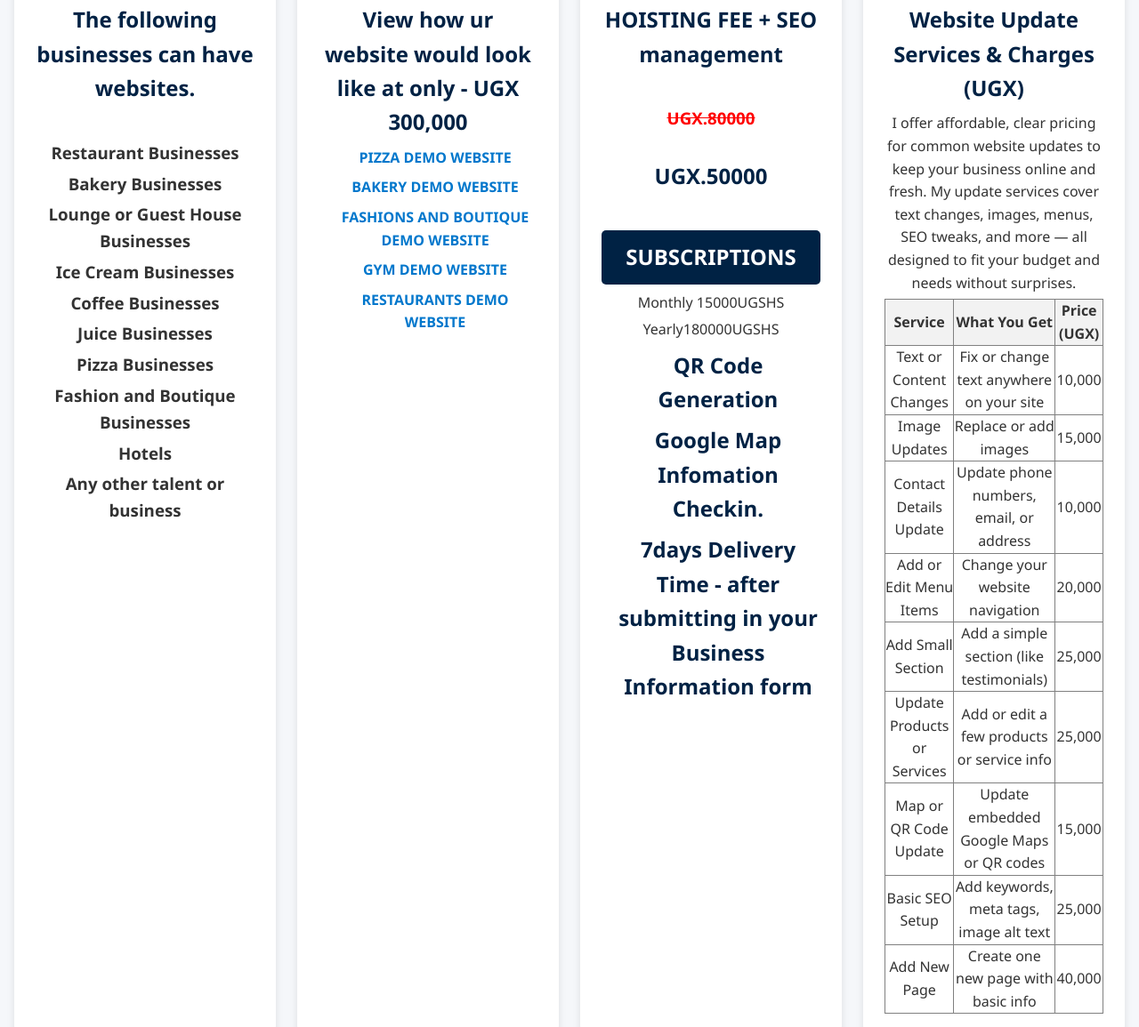
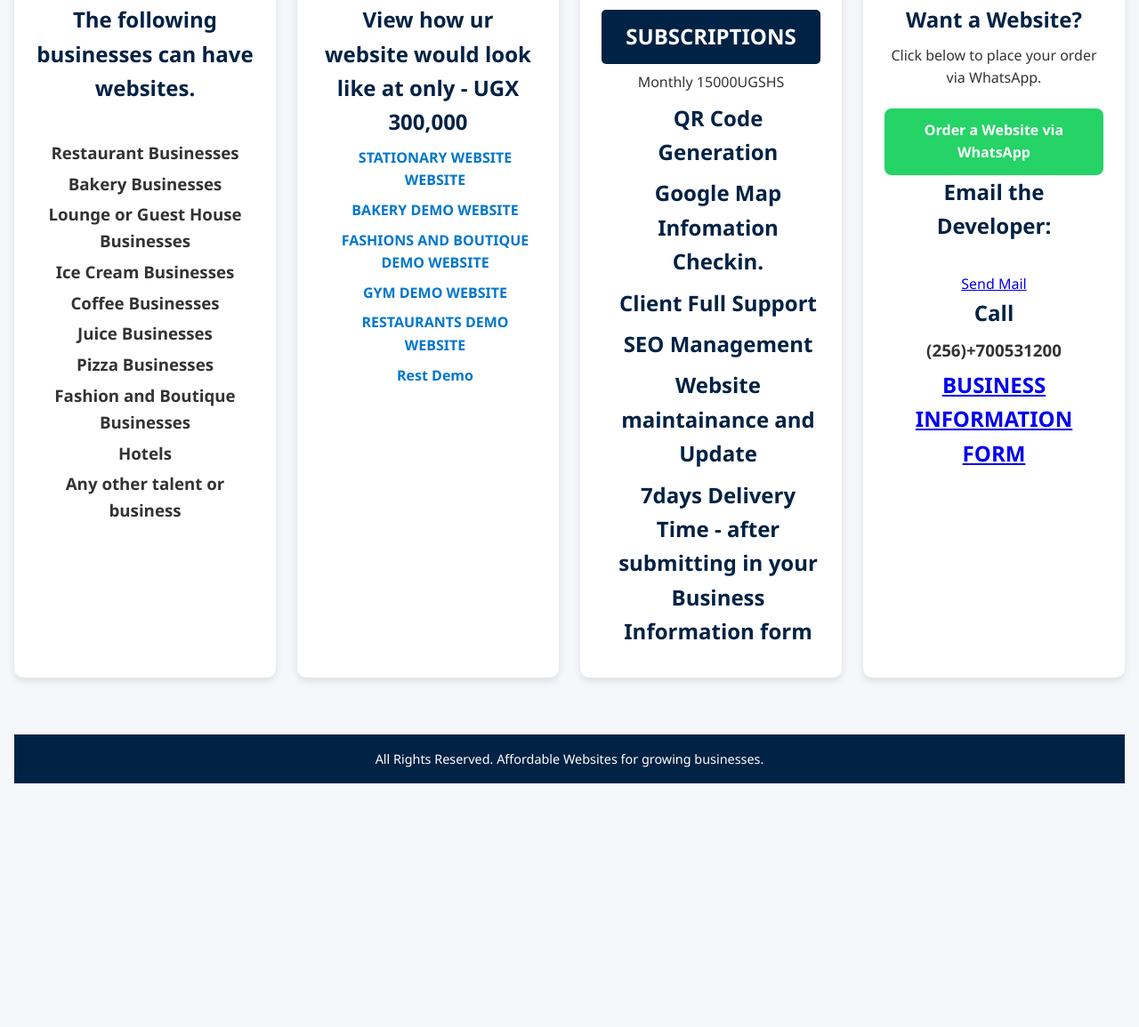
Before and after one commit to enockwest/priceweb, a plain HTML site: page index.html in a window 1280 px wide. Shown: the part 317-1472 px from the top of the page at 89% size. After the commit the page ends 1214 px from the top, so only its background shows below. Drawn offline with Linux system fonts and the light colour scheme.

Commit message:
Update index.html

```diff
--- a/index.html
+++ b/index.html
@@ -70,16 +70,17 @@
 
             <ul>
 
-                <li><a href="https://enockwest.github.io/mypizza15/" target="_blank">PIZZA DEMO WEBSITE</a></li>
+                <li><a href="" target="_blank">STATIONARY WEBSITE WEBSITE</a></li>
 
 
-                <li><a href="https://enockwest.github.io/mybakery15/" target="_blank">BAKERY DEMO WEBSITE</a></li>
+                <li><a href="" target="_blank">BAKERY DEMO WEBSITE</a></li>
 
                 <li><a href="https://enockwest.github.io/fashion-and-boutique-/" target="_blank">FASHIONS AND BOUTIQUE DEMO WEBSITE</a></li>
 
                 <li><a href="https://enockwest.github.io/gym25/" target="_blank">GYM DEMO WEBSITE</a></li>
 
                 <li><a href="https://enockwest.github.io/D.west.rest/" target="_blank">RESTAURANTS DEMO WEBSITE</a></li>
+    <li><a href="" target="_blank">Rest Demo</a></li>
 
 
 
@@ -95,92 +96,28 @@
 
         <div class="card">
 
-            <h2>HOISTING FEE + SEO management</h2><br>
 
-            <h3 class="h3">UGX.80000</h3><br>
 
-            <h2 class="price">UGX.50000</h2>
 
-            <br>
 
             <div class="btn"><h2> SUBSCRIPTIONS</h2>
                 <p>
 	Monthly <span>15000UGSHS</span>
 	</p>
-	<p>
-	Yearly<span>180000UGSHS</span>
-	</p>
+
             </div>
             <ul>
             <h2>
                 <li>QR Code Generation</li>
 
             <li>Google Map Infomation Checkin.</li>
+<li>Client Full Support</li>
+<li>SEO Management</li>
+<li>Website maintainance and Update</li>
 
             <li>7days Delivery Time - after submitting in your Business Information form</li>
             </h2>
             </ul>
-        </div>
-        <div class="card">
-            <h2>Website Update Services & Charges (UGX)</h2>
-<p>I offer affordable, clear pricing for common website updates to keep your business online and fresh. My update services cover text changes, images, menus, SEO tweaks, and more — all designed to fit your budget and needs without surprises.</p>
-
-<table border="1" cellpadding="8" cellspacing="0" style="border-collapse: collapse; width: 100%; max-width: 600px;">
-  <thead>
-    <tr style="background-color: #f2f2f2;">
-      <th>Service</th>
-      <th>What You Get</th>
-      <th>Price (UGX)</th>
-    </tr>
-  </thead>
-  <tbody>
-    <tr>
-      <td>Text or Content Changes</td>
-      <td>Fix or change text anywhere on your site</td>
-      <td>10,000</td>
-    </tr>
-    <tr>
-      <td>Image Updates</td>
-      <td>Replace or add images</td>
-      <td>15,000</td>
-    </tr>
-    <tr>
-      <td>Contact Details Update</td>
-      <td>Update phone numbers, email, or address</td>
-      <td>10,000</td>
-    </tr>
-    <tr>
-      <td>Add or Edit Menu Items</td>
-      <td>Change your website navigation</td>
-      <td>20,000</td>
-    </tr>
-    <tr>
-      <td>Add Small Section</td>
-      <td>Add a simple section (like testimonials)</td>
-      <td>25,000</td>
-    </tr>
-    <tr>
-      <td>Update Products or Services</td>
-      <td>Add or edit a few products or service info</td>
-      <td>25,000</td>
-    </tr>
-    <tr>
-      <td>Map or QR Code Update</td>
-      <td>Update embedded Google Maps or QR codes</td>
-      <td>15,000</td>
-    </tr>
-    <tr>
-      <td>Basic SEO Setup</td>
-      <td>Add keywords, meta tags, image alt text</td>
-      <td>25,000</td>
-    </tr>
-    <tr>
-      <td>Add New Page</td>
-      <td>Create one new page with basic info</td>
-      <td>40,000</td>
-    </tr>
-  </tbody>
-</table>
         </div>
 
         <div class="card">
```
